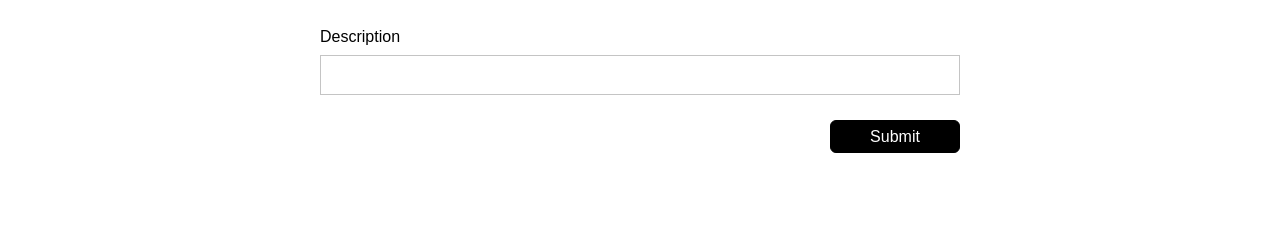
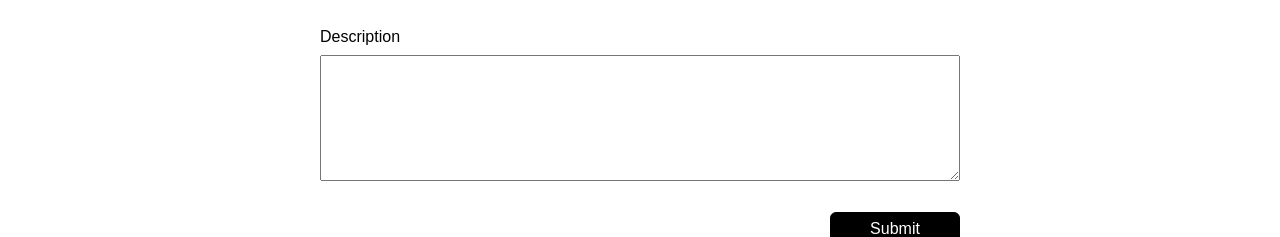
Before and after one commit to devanshTandon00/cryptoPlace, a React (Create React App) app in the folder frontend/: page /create-collectible in a window 1280 px wide. Shown: the part 416-653 px from the top of the page. Built offline with nearby package versions, Linux system fonts and the light colour scheme.

Commit message:
expanded description box

```diff
--- a/frontend/src/Pages/CreateCollectiblePage.js
+++ b/frontend/src/Pages/CreateCollectiblePage.js
@@ -7,6 +7,7 @@ import Button from '../Components/Button';
 import Input from '../Components/Input';
 import Label from '../Components/Label';
 import './ManageAccountPage.css';
+import TextareaAutosize from '@mui/material/TextareaAutosize';
 
 
 export default class CreateCollectiblePage extends Component {
@@ -48,14 +49,22 @@ export default class CreateCollectiblePage extends Component {
                             Edit
                         </button>
                     </div>
+
                     <form>
                         <Label title='Name' />
+
                         <Input />
                         <div style={{ marginBottom: '25px' }} />
+
                         <Label title='Description' />
-                        <Input />
+                        <div textbox>
+                            <TextareaAutosize
+                                minRows={5}
+                            />
+                        </div>
                         <div style={{ marginBottom: '25px' }} />
                     </form>
+
                     <Button
                         onClick={() => { console.log('hi') }}
                         label={'Submit'}
--- a/frontend/src/Pages/ManageAccountPage.css
+++ b/frontend/src/Pages/ManageAccountPage.css
@@ -2,3 +2,8 @@
   margin: 100px auto;
   width: 50%;
 }
+
+textarea {
+  width: 100%;
+
+}
```
